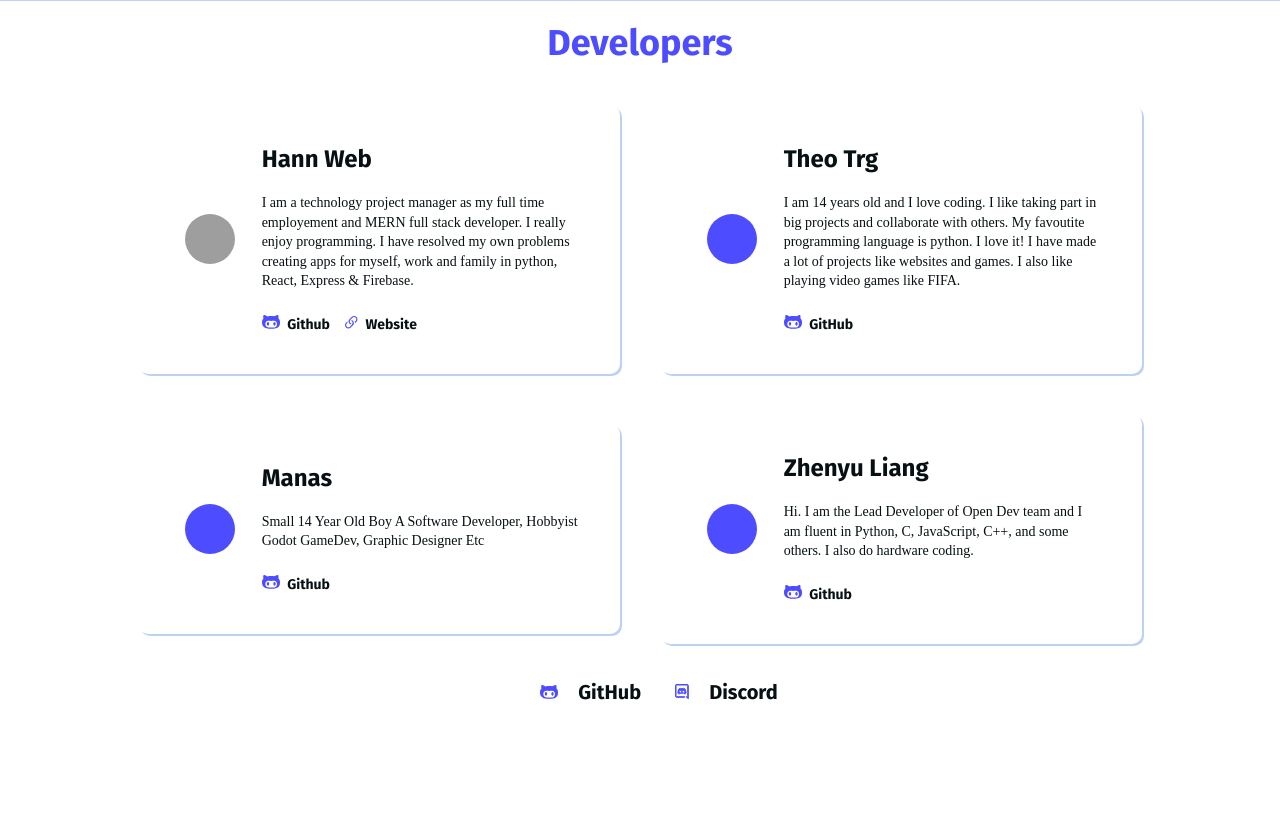
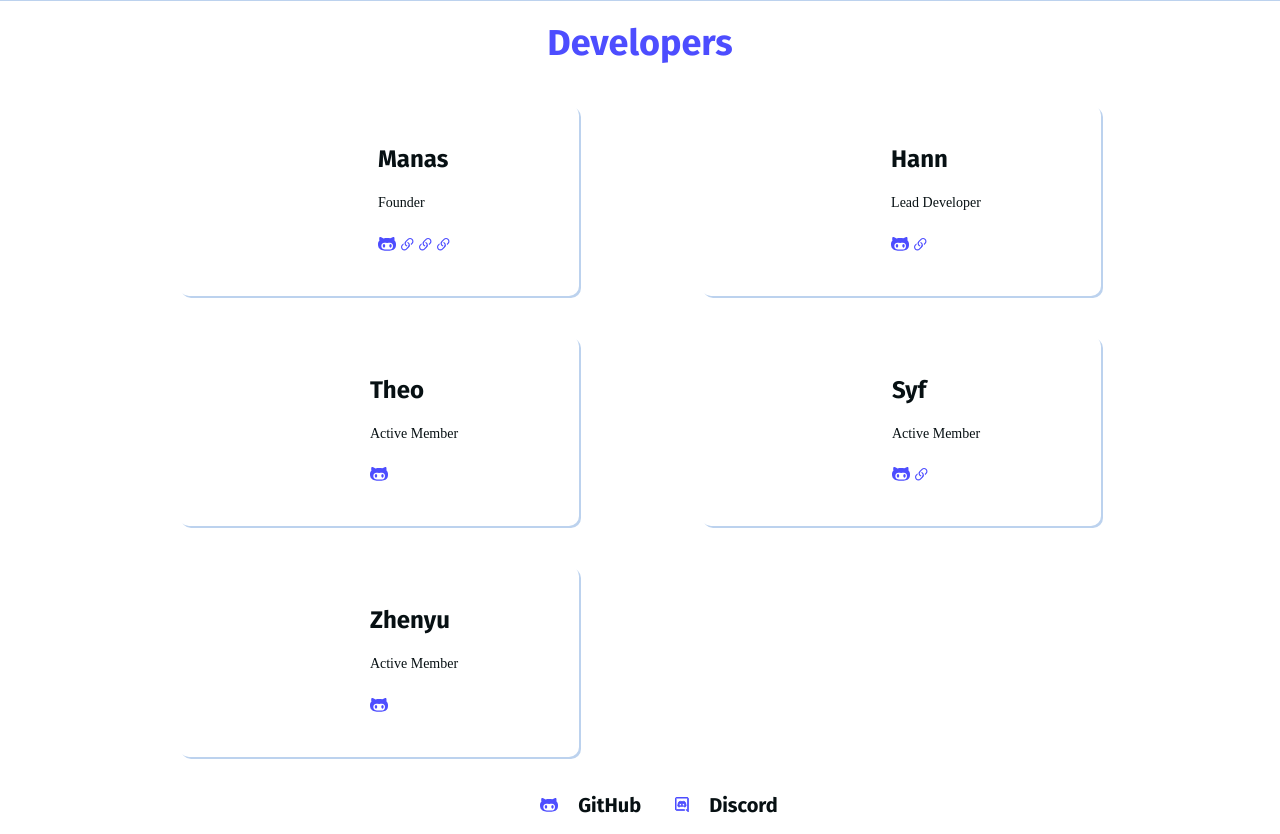
Before and after one commit to OpenDevOrganization/website, a Flask app: page / in a window 1280 px wide. Shown: the part 1589-2423 px from the top of the page. Before the commit the page ends 2289 px from the top, so only its background shows below. Run offline with Flask 2, Linux system fonts and the light colour scheme; some web fonts are replaced; grey boxes are pictures that could not be loaded.

Commit message:
Update index.html

```diff
--- a/templates/index.html
+++ b/templates/index.html
@@ -6,7 +6,7 @@
     <meta name="viewport" content="width=device-width, initial-scale=1.0">
     <meta http-equiv="X-UA-Compatible" content="ie=edge">
     <title>OpenDevs</title>
-    <link rel="stylesheet" href="{{ url_for('static', filename='css/style.css') }}">
+    <link rel="stylesheet" href="../static/css/style.css">
     <link rel="icon" href="../resources/world.svg" sizes="32x32">
 </head>
 
@@ -100,27 +100,25 @@
                 <div class="developers-card-deck">
                     <div class="dev-card">
                         <div class="dev-card-content">
-                            <div class="dev-card-image dev-card-background1"></div>
+                            <div class="dev-card-image dev-card-backgroundmanas"></div>
                             <div>
-                                <h4>Hann Web</h4>
+                                <h4>Manas</h4>
                                 <p class="dev-card-text">
-                                    I am a technology project manager as my full time employement and MERN full
-                                    stack
-                                    developer. I really
-                                    enjoy programming. I have resolved my own problems creating apps for
-                                    myself, work and family in python, React, Express & Firebase.
+                                    Founder
                                 </p>
                                 <div class="div-card-social">
                                     <div>
-                                        <img src="../static/images/brandico_github.svg" alt="github icon">
-                                        <a href="https://github.com/HannWeb" target="_blank" rel="noopener noreferrer">
-                                            <h6>Github</h6>
+                                        <a href="https://github.com/Manas-Bhosale" target="_blank" rel="noopener noreferrer">
+                                            <img src="../static/images/brandico_github.svg" alt="github icon">
                                         </a>
-                                    </div>
-                                    <div>
-                                        <img src="../static/images/bi_link-45deg.svg" alt="website icon">
-                                        <a href="http://hannwebsites.com" target="_blank" rel="noopener noreferrer">
-                                            <h6>Website</h6>
+                                        <a href="https://www.twitch.tv/manas_147" target="_blank" rel="noopener noreferrer">
+                                            <img src="../static/images/bi_link-45deg.svg" alt="twitch icon">
+                                        </a>
+                                        <a href="https://open.spotify.com/user/b3mal4z7g8uyz324cfoan35bw" target="_blank" rel="noopener noreferrer">
+                                            <img src="../static/images/bi_link-45deg.svg" alt="spotify icon">
+                                        </a>
+                                        <a href="https://www.youtube.com/channel/UCHr06Z24N37N4uDkktTfeaw" target="_blank" rel="noopener noreferrer">
+                                            <img src="../static/images/bi_link-45deg.svg" alt="yt icon">
                                         </a>
                                     </div>
                                 </div>
@@ -129,23 +127,20 @@
                     </div>
                     <div class="dev-card">
                         <div class="dev-card-content">
-                            <div class="dev-card-image dev-card-background2"></div>
+                            <div class="dev-card-image dev-card-backgroundhann"></div>
                             <div>
-                                <h4>Theo Trg</h4>
+                                <h4>Hann</h4>
                                 <p class="dev-card-text">
-
-                                    I am 14 years old and I love coding. I like taking part in big projects and
-                                    collaborate
-                                    with others. My favoutite programming language is python. I love it! I have made a
-                                    lot of projects like
-                                    websites and games. I also like playing video games like FIFA.
+                                   Lead Developer
                                 </p>
                                 <div class="div-card-social">
                                     <div>
-                                        <img src="../static/images/brandico_github.svg" alt="website icon">
-                                        <a href="https://github.com/theotrg07" target="_blank"
+                                        <a href="https://github.com/HannWeb" target="_blank"
                                             rel="noopener noreferrer">
-                                            <h6>GitHub</h6>
+                                            <img src="../static/images/brandico_github.svg" alt="website icon">
+                                        </a>
+                                        <a href="http://hannwebsites.com" target="_blank" rel="noopener noreferrer">
+                                            <img src="../static/images/bi_link-45deg.svg" alt="website icon">
                                         </a>
                                     </div>
                                 </div>
@@ -154,19 +149,17 @@
                     </div>
                     <div class="dev-card">
                         <div class="dev-card-content">
-                            <div class="dev-card-image dev-card-background2"></div>
+                            <div class="dev-card-image dev-card-backgroundtheo"></div>
                             <div>
-                                <h4>Manas</h4>
+                                <h4>Theo</h4>
                                 <p class="dev-card-text">
-                                    Small 14 Year Old Boy A Software Developer, Hobbyist Godot GameDev, Graphic Designer
-                                    Etc
+                                    Active Member
                                 </p>
                                 <div class="div-card-social">
                                     <div>
-                                        <img src="../static/images/brandico_github.svg" alt="website icon">
-                                        <a href="https://github.com/Manas-Bhosale" target="_blank"
+                                        <a href="https://github.com/theotrg07" target="_blank"
                                             rel="noopener noreferrer">
-                                            <h6>Github</h6>
+                                            <img src="../static/images/brandico_github.svg" alt="website icon">
                                         </a>
                                     </div>
                                 </div>
@@ -175,20 +168,40 @@
                     </div>
                     <div class="dev-card">
                         <div class="dev-card-content">
-                            <div class="dev-card-image dev-card-background2"></div>
+                            <div class="dev-card-image dev-card-backgroundsyf"></div>
                             <div>
-                                <h4>Zhenyu Liang</h4>
+                                <h4>Syf</h4>
                                 <p class="dev-card-text">
-                                    Hi. I am the Lead Developer of Open Dev team and I am fluent in Python, C,
-                                    JavaScript,
-                                    C++, and some others. I also do hardware coding.
+                                    Active Member
                                 </p>
                                 <div class="div-card-social">
                                     <div>
-                                        <img src="../static/images/brandico_github.svg" alt="website icon">
+                                        <a href="https://github.com/sf-yN" target="_blank"
+                                            rel="noopener noreferrer">
+                                            <img src="../static/images/brandico_github.svg" alt="github icon">
+                                        </a>
+                                        <a href="https://sfyn.netlify.app/" target="_blank"
+                                        rel="noopener noreferrer">
+                                        <img src="../static/images/bi_link-45deg.svg" alt="website icon">
+                                    </a>
+                                    </div>
+                                </div>
+                            </div>
+                        </div>
+                    </div>
+                    <div class="dev-card">
+                        <div class="dev-card-content">
+                            <div class="dev-card-image dev-card-backgroundzhenyu"></div>
+                            <div>
+                                <h4>Zhenyu</h4>
+                                <p class="dev-card-text">
+                                    Active Member
+                                </p>
+                                <div class="div-card-social">
+                                    <div>
                                         <a href="https://github.com/Zhenyu-Liang" target="_blank"
                                             rel="noopener noreferrer">
-                                            <h6>Github</h6>
+                                            <img src="../static/images/brandico_github.svg" alt="website icon">
                                         </a>
                                     </div>
                                 </div>
```
